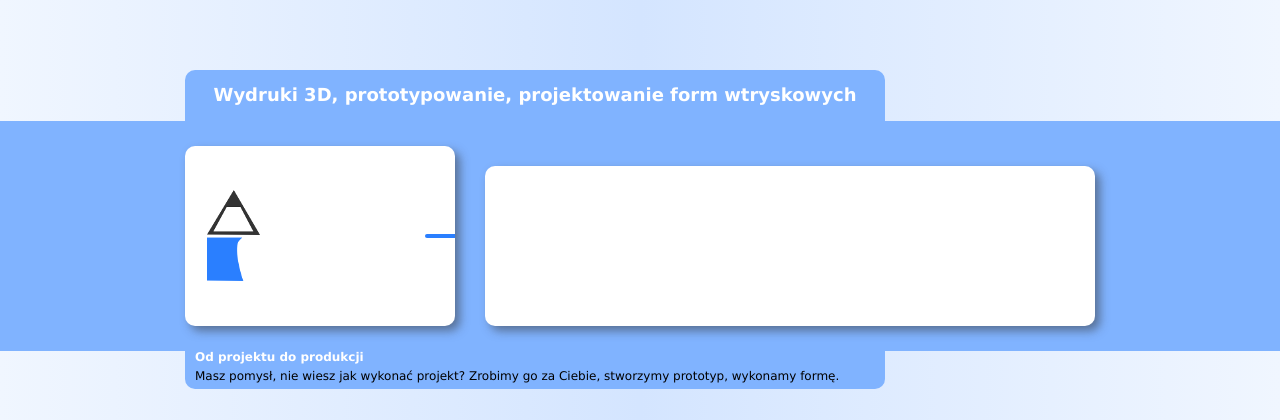
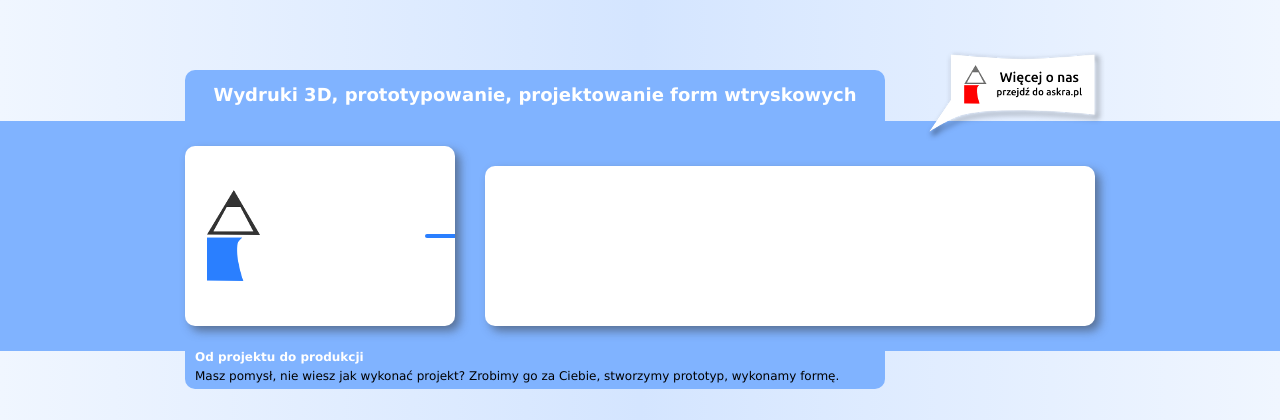
Before and after one commit to v0y/SAF-CMS, a Django app: template safcms/mails/templates/3d.askra.pl/mails/order_form.html in a window 1280 px wide. Shown: the top 420 px of the page. Run offline with Django 3.2, Linux system fonts and the light colour scheme; the template is opened without the code that fills it, so the values that code supplies are empty; parts of the project's set-up code (start-up, migrations or seed data) failed here and were passed over; some libraries are stand-ins or nearby versions.

Commit message:
[3d.askra.pl] add link to askra.pl

```diff
--- a/safcms/shared/static/3d.askra.pl/shared/style.css
+++ b/safcms/shared/static/3d.askra.pl/shared/style.css
@@ -69,12 +69,31 @@ ul li {
   padding: 0;
   margin: 0;
 }
+.goto-askra {
+  width: 910px;
+  margin-left: auto;
+  margin-right: auto;
+  height: 92px;
+  position: relative;
+}
+.goto-askra a {
+  width: 180px;
+  height: 92px;
+  background-image: url("imgs/wiecej.png");
+  display: block;
+  position: absolute;
+  top: 50px;
+  right: -10px;
+}
+.goto-askra a:hover {
+  background-image: url("imgs/wiecej_hover.png");
+}
 .header-top {
   width: 910px;
   margin-left: auto;
   margin-right: auto;
   color: #ffffff;
-  margin-top: 70px;
+  margin-top: -22px;
   text-align: center;
 }
 .header-top h1 {
--- a/safcms/shared/static/3d.askra.pl/shared/style.less
+++ b/safcms/shared/static/3d.askra.pl/shared/style.less
@@ -113,15 +113,30 @@ ul {
     }
 }
 
-.header-top,
-.header-middle,
-.header-bottom {
+.goto-askra {
+    .center-content;
+    height: 92px;
+    position: relative;
+
+    a {
+        width: 180px;
+        height: 92px;
+        background-image: url("imgs/wiecej.png");
+        display: block;
+        position: absolute;
+        top: 50px;
+        right: -10px;
+    }
+
+    a:hover {
+        background-image: url("imgs/wiecej_hover.png");
+    }
 }
 
 .header-top {
     .center-content;
     color: @light-font-color;
-    margin-top: 70px;
+    margin-top: -22px;
     text-align: center;
 
     h1 {
--- a/safcms/shared/templates/3d.askra.pl/shared/base.html
+++ b/safcms/shared/templates/3d.askra.pl/shared/base.html
@@ -12,6 +12,10 @@
 
 
 		{# HEADER #}
+
+		<div class="goto-askra">
+			<a href="http://askra.pl"></a>
+		</div>
 
 		<div class="header-top">
 			<h1>
```
Also changed, not shown: safcms/shared/static/3d.askra.pl/shared/imgs/wiecej.png, safcms/shared/static/3d.askra.pl/shared/imgs/wiecej_hover.png.
